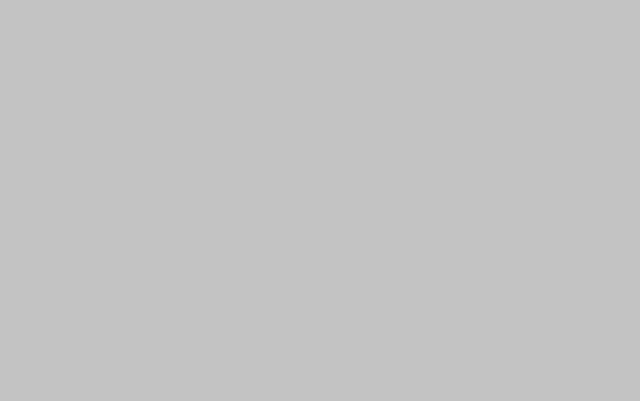
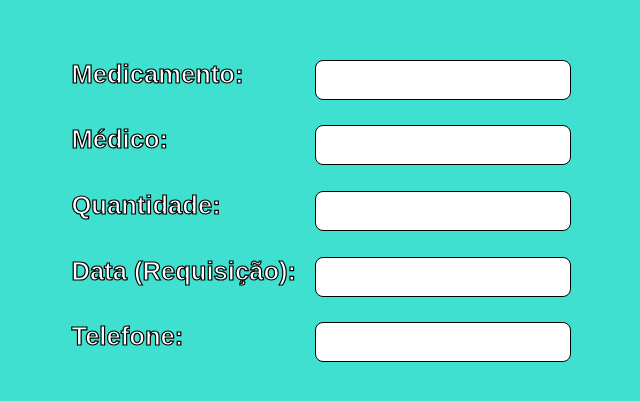
Before and after one commit to Faran42/portalfarma, a React (Create React App) app: page /cadastrar in a window 1280 px wide. Shown: the part 189-590 px from the top of the page, without its empty margins (319-959 px from the left). Built offline with nearby package versions, Linux system fonts and the light colour scheme.

Commit message:
construindo page cadastrar

```diff
--- a/src/components/Header/index.jsx
+++ b/src/components/Header/index.jsx
@@ -1,6 +1,4 @@
-import React, { useContext } from 'react';
-import { AuthContext } from '../../providers/auth';
-
+import React from 'react';
 import { Container, Text, Avatar } from './styles'
 
 
--- a/src/components/LoginComponent/index.jsx
+++ b/src/components/LoginComponent/index.jsx
@@ -1,6 +1,5 @@
-import React, { useContext, useEffect, useState } from 'react';
+import React, { useState } from 'react';
 import { GoogleLogin, GoogleLogout } from 'react-google-login';
-import { AuthContext } from '../../providers/auth';
 
 const clientId = "284036896748-md8b284t36cfe91t6ib2rufbbbh96hdu.apps.googleusercontent.com";
 
@@ -22,7 +21,6 @@ function Login({ credentials, setCredentials }) {
 
     setShowloginButton(false);
     setShowlogoutButton(true);
-
 
   };
 
--- /dev/null
+++ b/src/pages/Cadastro/components/Inputs/index.jsx
@@ -0,0 +1,15 @@
+import React from 'react';
+
+import { Container, Input, Label } from './styles'
+
+export function Inputs({ label}) {
+  return(
+    <Container>
+      <Label>
+        {label}:
+      </Label>
+     <Input />
+    </Container>
+  )
+
+}
--- /dev/null
+++ b/src/pages/Cadastro/components/Inputs/styles.js
@@ -0,0 +1,38 @@
+import styled from 'styled-components'
+
+export const Container = styled.div`
+  width: 39vw;
+  height: auto;
+
+  display: flex;
+  flex-direction: row;
+
+  margin: 1vw 0;
+
+  justify-content: space-between;
+`;
+
+export const Label = styled.div`
+  font-size: 2vw;
+
+  color: #fff;
+
+  -webkit-text-stroke-width: 0.15vh;
+  -webkit-text-stroke-color: #000;
+
+  font-weight: bold;
+`;
+
+export const Input = styled.input`
+  font-size: 1.25vw;
+
+  width: 20vw;
+  height: 5vh;
+
+
+  border: solid 0.1vw ;
+  border-radius: 1vh;
+
+  padding: 0 1vw;
+  margin: 0 0 0 1vw;
+`;
--- /dev/null
+++ b/src/pages/Cadastro/index.jsx
@@ -0,0 +1,19 @@
+import React from 'react';
+
+import { Container } from './styles'
+
+import { Inputs } from './components/Inputs'
+
+export function Cadastro() {
+  return(
+    <Container>
+      <Inputs  label='Medicamento' />
+      <Inputs  label='Médico' />
+      <Inputs  label='Quantidade' />
+      <Inputs  label='Data (Requisição)' />
+      <Inputs  label='Telefone' />
+
+    </Container>
+  )
+
+}
--- /dev/null
+++ b/src/pages/Cadastro/styles.js
@@ -0,0 +1,15 @@
+import styled from 'styled-components';
+
+export const Container = styled.div`
+  width: 100vw;
+  height: 100vh;
+
+  background-color: turquoise;
+
+  display: flex;
+
+  justify-content: center;
+  align-items: center;
+
+  flex-direction: column;
+`;
--- a/src/routes/index.jsx
+++ b/src/routes/index.jsx
@@ -2,6 +2,7 @@ import React from 'react';
 import { Switch, Route } from 'react-router-dom';
 
 import { Home } from '../pages/Home';
+import { Cadastro } from '../pages/Cadastro';
 import { Login } from '../pages/Login';
 
 function Routes(){
@@ -9,6 +10,7 @@ function Routes(){
     <Switch>
       <Route path="/" exact component={Login} />
       <Route path="/dashboard" exact component={Home} />
+      <Route path="/cadastrar" exact component={Cadastro} />
 
     </Switch>
   );
```
